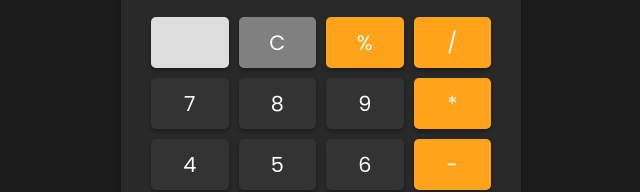
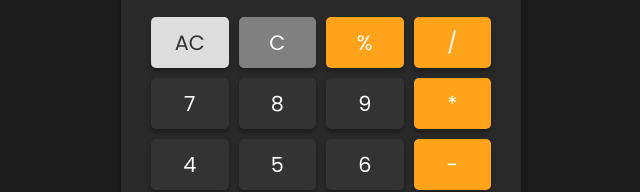
Before and after one commit to Shajith29/Dailyproject, a plain HTML site: page calculator/index.html in a window 1280 px wide. In both pictures the pointer is over the button "AC". Shown: the part 309-501 px from the top of the page, 319-959 px from the left. Drawn offline with Linux system fonts and the light colour scheme.

Commit message:
Update style.css

```diff
--- a/calculator/style.css
+++ b/calculator/style.css
@@ -72,7 +72,7 @@ button{
 
 button:hover{
     background-color: #ddd;
-    color: #ddd;
+    color: #333;
 }
 
 
```
